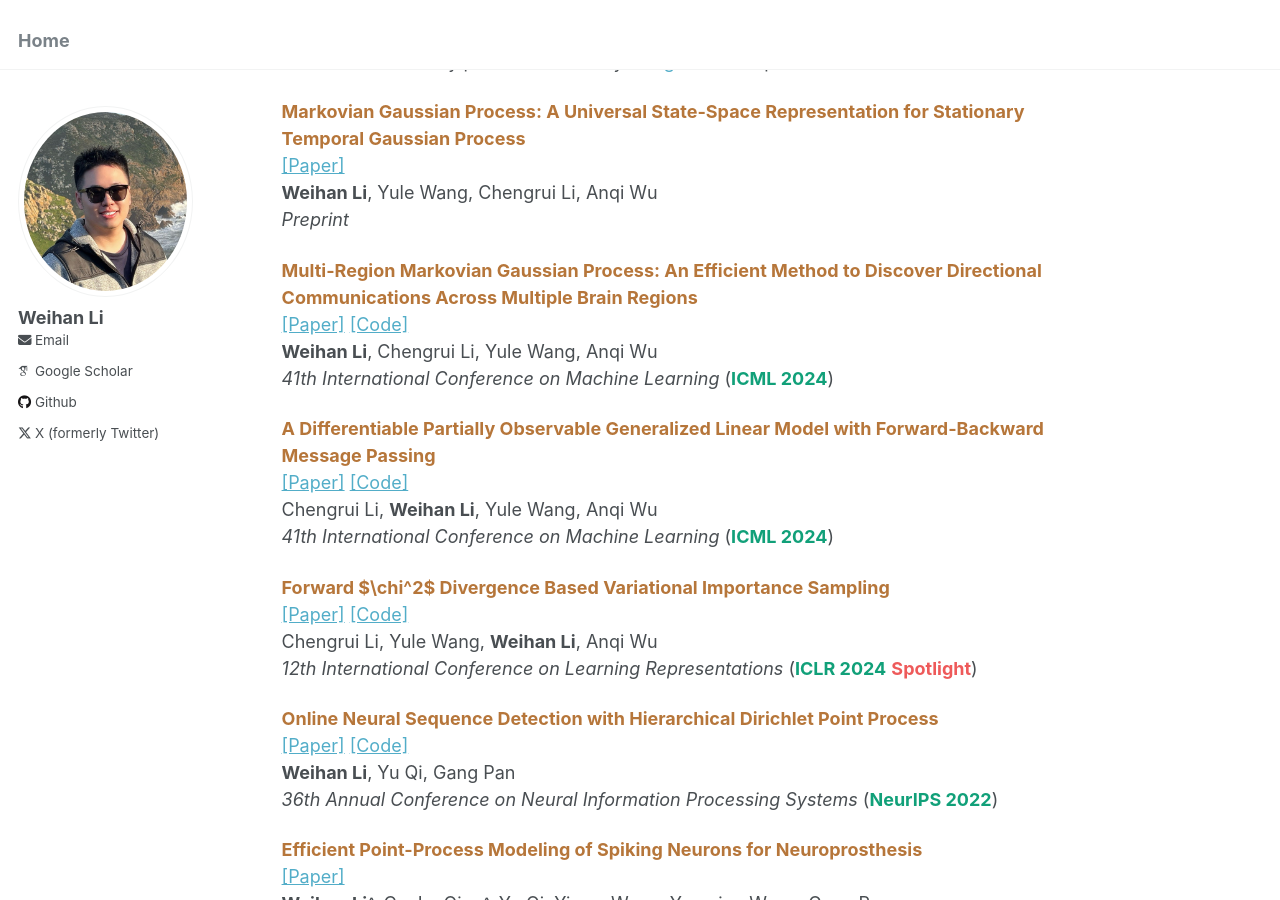
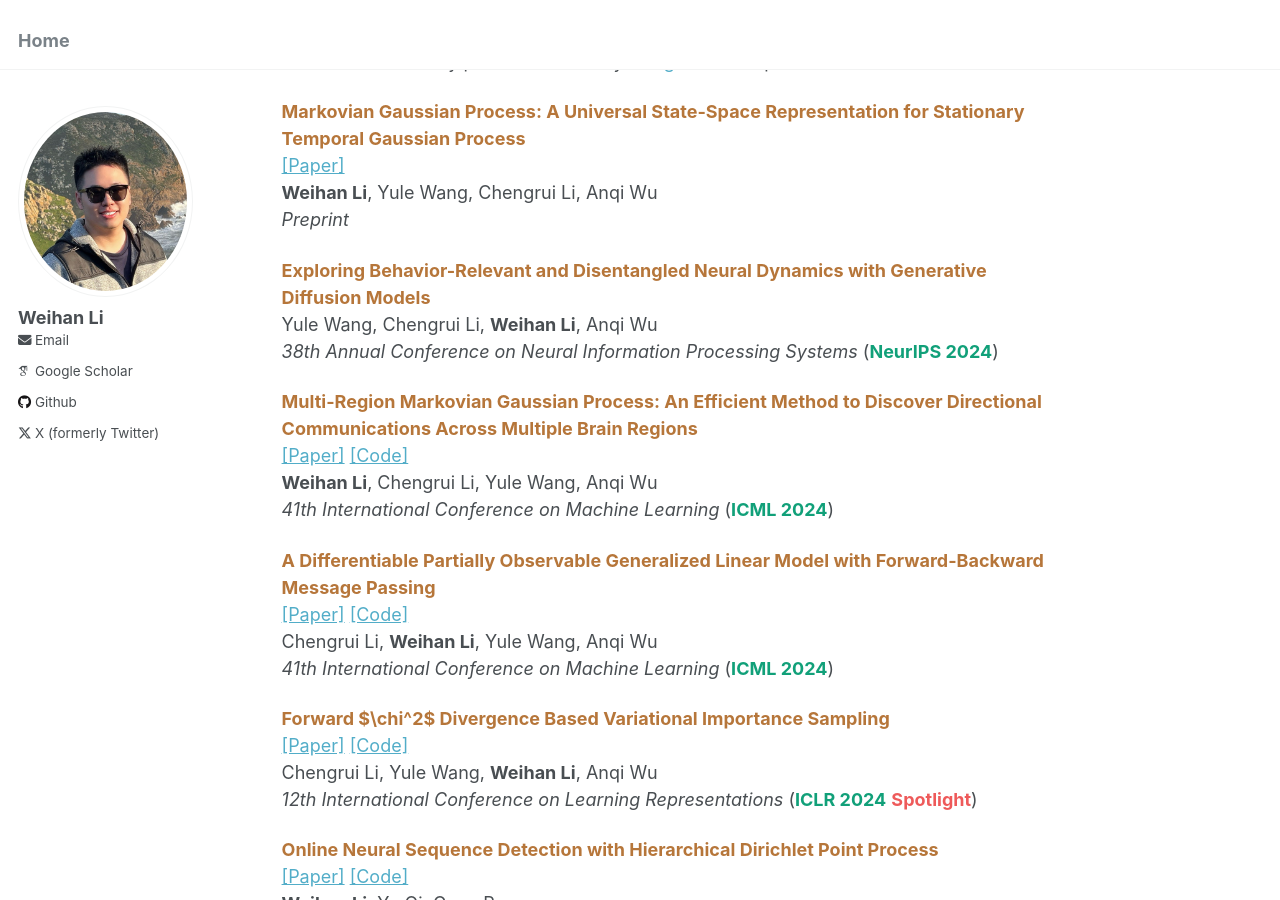
Before and after one commit to WeihanLikk/WeihanLikk.github.io, a Jekyll site: the page built from _pages/about.md, in a window 1280 px wide and 900 px high, scrolled down 554 px. Built offline with Jekyll 4.4.1, drawn with Linux system fonts in a browser that asks for light colours; some web fonts are replaced.

Commit message:
neurips 2024

```diff
--- a/_pages/about.md
+++ b/_pages/about.md
@@ -25,6 +25,10 @@ You can also find my publications on my [Google Scholar](https://scholar.google.
 [[Paper]](https://arxiv.org/abs/2407.00397) \
 **Weihan Li**, Yule Wang, Chengrui Li, Anqi Wu \
 *Preprint*
+
+<span style="color:#b6763a">**Exploring Behavior-Relevant and Disentangled Neural Dynamics with Generative Diffusion Models**</span>\
+Yule Wang, Chengrui Li, **Weihan Li**, Anqi Wu\
+*38th Annual Conference on Neural Information Processing Systems* (<span style="color:#11a079">**NeurIPS 2024**</span>)
 
 <span style="color:#b6763a">**Multi-Region Markovian Gaussian Process: An Efficient Method to Discover Directional Communications Across Multiple Brain Regions**</span>\
 [[Paper]](https://arxiv.org/abs/2402.02686) [[Code]](https://github.com/WeihanLikk/MRM-GP)\
```
